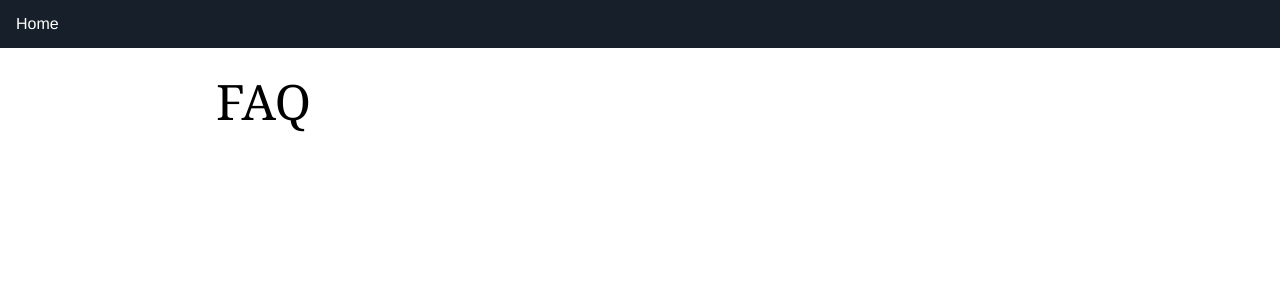
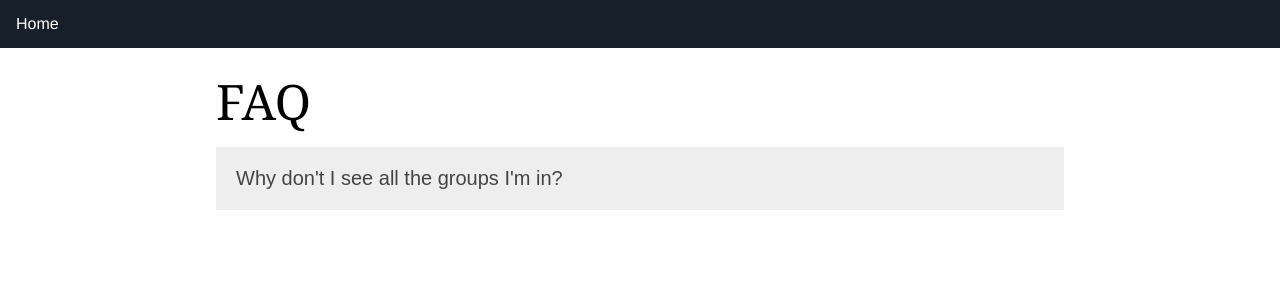
Before and after one commit to stuejho/groupme-all-message, a Flask app: page /faq in a window 1280 px wide. Shown: the top 308 px of the page. Run offline with Flask 2, Linux system fonts and the light colour scheme.

Commit message:
Add basic faq element and create styling

```diff
--- a/static/css/main.css
+++ b/static/css/main.css
@@ -430,6 +430,37 @@ textarea {
   animation: fadein 1s;
 }
 
+/* FAQ page */
+
+.faq-item {
+  font-size: 1.25em;
+}
+
+.faq-trigger {
+  background-color: #eee;
+  color: #444;
+  cursor: pointer;
+  padding: 1em;
+  width: 100%;
+  border: none;
+  text-align: left;
+  outline: none;
+  font-size: 1em;
+  transition: background-color 0.15s ease-in-out;
+}
+
+.faq-active, .faq-trigger:hover {
+  background-color: #ccc;
+}
+
+.faq-content {
+  padding: 0 1em;
+  background-color: #FFFFFF;
+  max-height: 0;
+  overflow: hidden;
+  transition: max-height 0.2s ease-out;
+}
+
 /* Child element margins */
 
 .child-margin-bottom-normal > *{
--- a/templates/faq.html
+++ b/templates/faq.html
@@ -2,5 +2,13 @@
 {% block body %}
 <main class="main-content full-mobile">
   <h2>{% block title %}FAQ{% endblock %}</h2>
+  <ul class="faq-group">
+    <li class="faq-item">
+      <button class="faq-trigger">Why don't I see all the groups I'm in?</button>
+      <div class="faq-content">
+        <p>You can only send group mentions to groups where you are an admin or owner.</p>
+      </div>
+    </li>
+  </ul>
 </main>
 {% endblock %}
```
